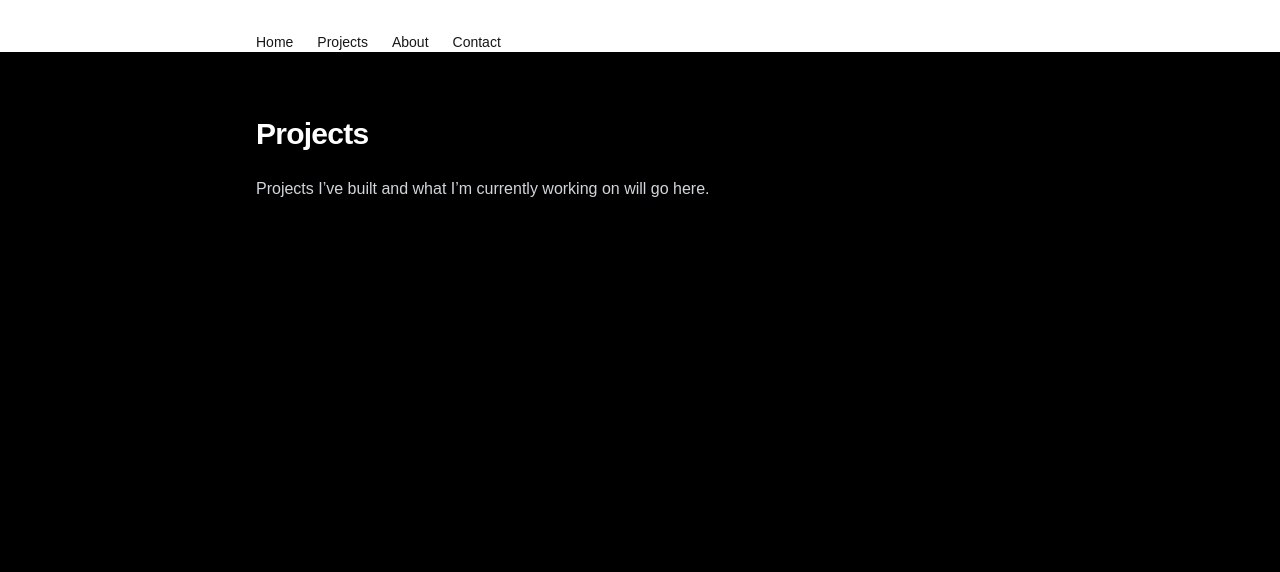
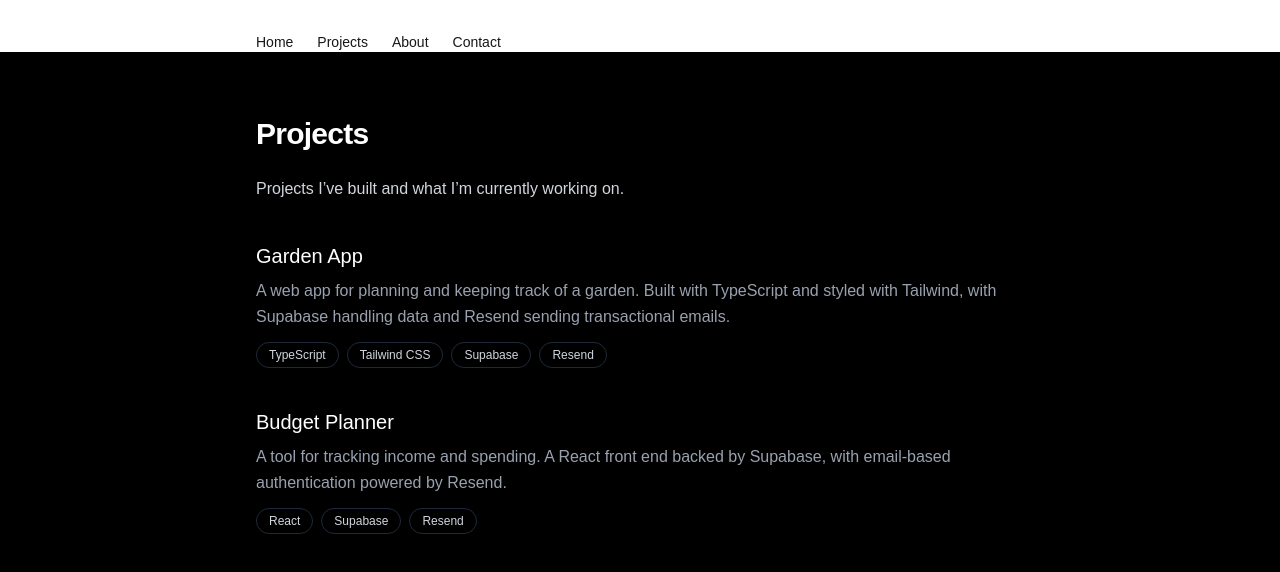
Before and after one commit to Turkeyt00th/rorywalker-dev-portfolio, a Next.js app: page /projects in a window 1280 px wide. Shown: the top 572 px of the page. Built offline with nearby package versions, Linux system fonts and the light colour scheme.

Commit message:
Replace placeholder projects with Garden App and Budget Planner
Add shared lib/projects.ts as a single source of truth, render it in the
homepage Selected Work section and build out the /projects page with tech tags.

```diff
--- a/app/page.tsx
+++ b/app/page.tsx
@@ -1,3 +1,5 @@
+import { projects } from "@/lib/projects";
+
 export default function Home() {
   return (
     <main className="min-h-screen bg-black text-white px-6 py-16">
@@ -31,23 +33,12 @@ export default function Home() {
         </h2>
 
         <div className="space-y-4">
-          <div>
-            <p className="text-white font-medium">
-              Project One
-            </p>
-            <p className="text-gray-400 text-sm">
-              A Python-based project focused on solving practical problems. (Details coming soon)
-            </p>
-          </div>
-
-          <div>
-            <p className="text-white font-medium">
-              Project Two
-            </p>
-            <p className="text-gray-400 text-sm">
-              A web-based project built with modern JavaScript tools. (Details coming soon)
-            </p>
-          </div>
+          {projects.map((project) => (
+            <div key={project.name}>
+              <p className="text-white font-medium">{project.name}</p>
+              <p className="text-gray-400 text-sm">{project.description}</p>
+            </div>
+          ))}
         </div>
       </div>
 
--- a/app/projects/page.tsx
+++ b/app/projects/page.tsx
@@ -1,11 +1,36 @@
+import { projects } from "@/lib/projects";
+
 export default function ProjectsPage() {
   return (
     <main className="min-h-screen bg-black text-white px-6 py-16">
       <div className="max-w-3xl mx-auto">
         <h1 className="text-3xl font-semibold tracking-tight mb-6">Projects</h1>
-        <p className="text-gray-300 leading-relaxed">
-          Projects I’ve built and what I’m currently working on will go here.
+        <p className="text-gray-300 leading-relaxed mb-10">
+          Projects I’ve built and what I’m currently working on.
         </p>
+
+        <div className="space-y-10">
+          {projects.map((project) => (
+            <div key={project.name}>
+              <h2 className="text-xl font-medium text-white mb-2">
+                {project.name}
+              </h2>
+              <p className="text-gray-400 leading-relaxed mb-3">
+                {project.description}
+              </p>
+              <ul className="flex flex-wrap gap-2">
+                {project.tech.map((tech) => (
+                  <li
+                    key={tech}
+                    className="text-xs text-gray-300 border border-gray-800 rounded-full px-3 py-1"
+                  >
+                    {tech}
+                  </li>
+                ))}
+              </ul>
+            </div>
+          ))}
+        </div>
       </div>
     </main>
   );
--- /dev/null
+++ b/lib/projects.ts
@@ -0,0 +1,20 @@
+export type Project = {
+  name: string;
+  description: string;
+  tech: string[];
+};
+
+export const projects: Project[] = [
+  {
+    name: "Garden App",
+    description:
+      "A web app for planning and keeping track of a garden. Built with TypeScript and styled with Tailwind, with Supabase handling data and Resend sending transactional emails.",
+    tech: ["TypeScript", "Tailwind CSS", "Supabase", "Resend"],
+  },
+  {
+    name: "Budget Planner",
+    description:
+      "A tool for tracking income and spending. A React front end backed by Supabase, with email-based authentication powered by Resend.",
+    tech: ["React", "Supabase", "Resend"],
+  },
+];
```
